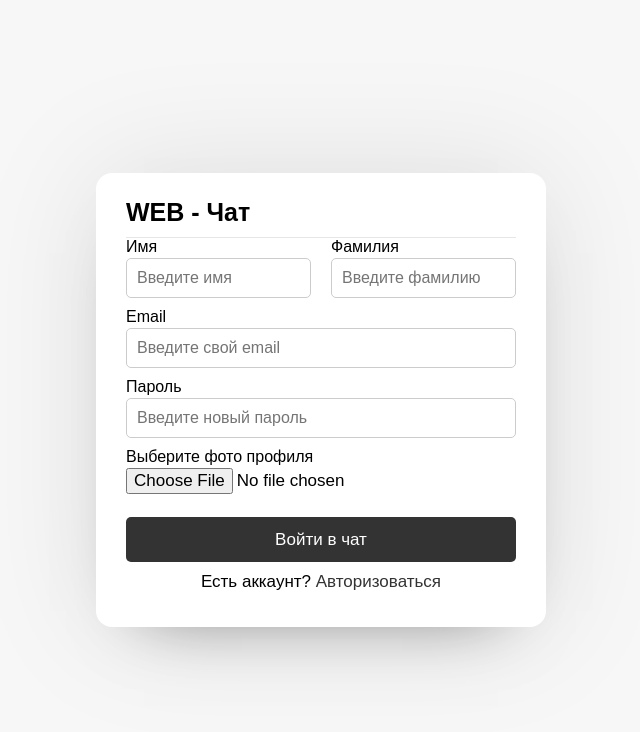
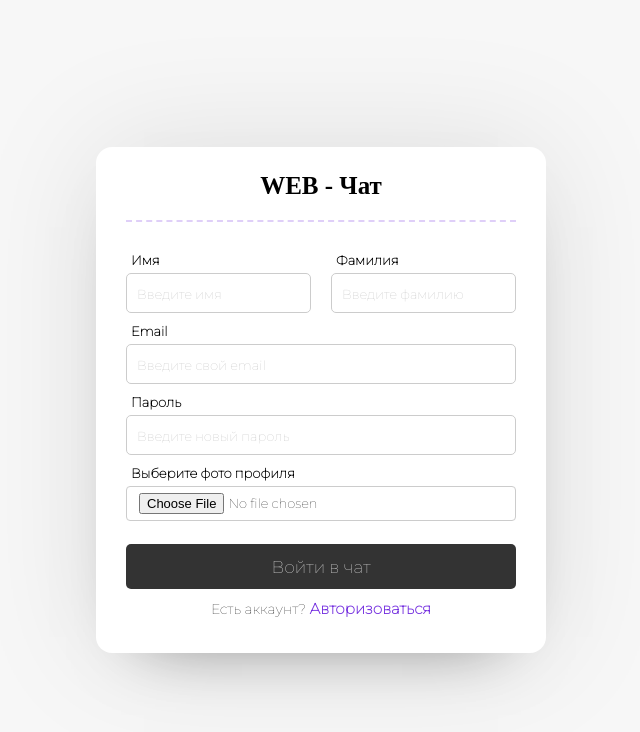
Before and after one commit to Jimbanan/KP_Chat_Web, a PHP site: page /index.html in a window 1280 px wide. Shown: the top 732 px of the page, without its empty margins (319-959 px from the left). Run offline with PHP 8.4, Linux system fonts and the light colour scheme.

Commit message:
Redesign

```diff
--- a/style.css
+++ b/style.css
@@ -1,4 +1,6 @@
-@import url('https://fonts.googleapis.com/css2family=Poppins:wght@200;300;400;500;600&display=swap');
+@import url('https://fonts.googleapis.com/css2?family=Montserrat:wght@100&display=swap');
+/*@import url('https://fonts.googleapis.com/css2family=Poppins:wght@200;300;400;500;600&display=swap');*/
+
 
 * {
     margin: 0;
@@ -30,9 +32,12 @@ body {
 
 .form header {
     font-size: 25px;
+    padding-bottom: 20px;
     font-weight: 600;
-    padding-bottom: 10px;
-    border-bottom: 1px solid #e6e6e6;
+    border-bottom: 2px dashed rgba(95, 16, 218, 0.2);
+    margin-bottom: 30px;
+    text-align: center;
+    font-family: "Times New Roman", sans-serif ;
 }
 
 .form form .error-txt {
@@ -60,6 +65,7 @@ form .name-details .field:last-child {
 }
 
 .form form .field {
+
     display: flex;
     position: relative;
     flex-direction: column;
@@ -67,11 +73,26 @@ form .name-details .field:last-child {
 }
 
 .form form .field label {
-    margin-bottom: 2px;
+
+    margin-bottom: 5px;
+    font-family: 'Montserrat', sans-serif;
+    font-weight: bold;
+    font-size: small;
+    margin-left: 5px;
 }
+
+::-webkit-input-placeholder {
+    font-size: small;
+    opacity: 0.5;
+
+}
+input:focus::-webkit-input-placeholder { color:transparent;}
+
+
 
 .form form .field input {
     outline: none;
+    font-family: 'Montserrat', sans-serif;
 }
 
 .form form .input input {
@@ -81,10 +102,43 @@ form .name-details .field:last-child {
     padding: 0 10px;
     border: 1px solid #ccc;
     border-radius: 5px;
+
 }
 
 .form form .image input {
-    font-size: 17px;
+    font-size: 13px;
+    border: 1px solid #ccc;
+    display: inline-block;
+    padding: 6px 12px;
+    cursor: pointer;
+    border-radius: 4px;
+}
+
+.custom-file-input::-webkit-file-upload-button {
+    visibility: hidden;
+}
+
+.custom-file-input::before {
+    content: 'Выберите файл';
+    display: inline-block;
+    background: linear-gradient(top, #f9f9f9, #e3e3e3);
+    border: 1px solid #999;
+    border-radius: 3px;
+    padding: 5px 8px;
+    outline: none;
+    white-space: nowrap;
+    -webkit-user-select: none;
+    cursor: pointer;
+    text-shadow: 1px 1px #fff;
+    font-weight: 700;
+    font-size: 10pt;
+}
+
+.custom-file-input:hover::before {
+    border-color: rgba(95, 16, 218, 0.58);
+}
+.custom-file-input:active::before {
+    background: -webkit-linear-gradient(top, #e3e3e3, #f9f9f9);
 }
 
 .form form .button input {
@@ -103,10 +157,16 @@ form .name-details .field:last-child {
     text-align: center;
     margin: 10px 0;
     font-size: 17px;
+    font-family: 'Montserrat', sans-serif;
+    font-size: 14px;
+
 }
 
 .form .link a {
-    color: #333;
+    color: rgba(95, 16, 218, 0.87);
+    font-family: 'Montserrat', sans-serif;
+    font-weight: bold;
+    font-size: 15px;
 }
 
 .form .link a:hover {
@@ -128,6 +188,7 @@ form .name-details .field:last-child {
 
 }
 
+
 /*User Area CSS Code*/
 .users {
     padding: 25px 30px;
@@ -139,7 +200,9 @@ form .name-details .field:last-child {
     align-items: center;
     padding-bottom: 20px;
     justify-content: space-between;
-    border-bottom: 1px solid #e6e6e6;
+    border-bottom: 1px solid rgba(95, 16, 218, 0.2);
+    font-family: 'Montserrat', sans-serif;
+
 }
 
 .wrapper img {
@@ -150,21 +213,29 @@ form .name-details .field:last-child {
 :is(.users, .users-list) .content {
     display: flex;
     align-items: center;
+    font-family: 'Montserrat', sans-serif;
+
 }
 
 .users header .content img {
     height: 50px;
     width: 50px;
+    box-shadow: 2px 2px 3px 0px #8f76da;
 }
 
 :is(.users, .users-list) .details {
-    color: #000;
+    color: rgba(47, 40, 65, 0.51);
     margin-left: 15px;
+    font-family: 'Times New Roman', sans-serif;
+
 }
 
 :is(.users, .users-list).details span {
+
     font-size: 18px;
     font-weight: 500;
+    font-family: 'Montserrat', sans-serif;
+
 }
 
 .users header .logout {
@@ -184,14 +255,16 @@ form .name-details .field:last-child {
 }
 
 .users .search .text {
-    font-size: 18px;
+    font-size: 16px;
+    font-family: 'Montserrat', sans-serif;
+
 }
 
 .users .search input {
     position: absolute;
     height: 42px;
     width: calc(100% - 50px);
-    border: 1px solid #ccc;
+    border: 1px solid rgba(95, 16, 218, 0.2);
     padding: 0 13px;
     font-size: 16px;
     border-radius: 5px 0 0 5px;
@@ -218,6 +291,7 @@ form .name-details .field:last-child {
     font-size: 17px;
     border-radius: 0 5px 5px 0;
     transition: all 0.2s ease;
+
 }
 
 .users .search button.active {
@@ -253,15 +327,20 @@ form .name-details .field:last-child {
 .users-list a .content img {
     height: 40px;
     width: 40px;
+    font-family: 'Montserrat', sans-serif;
+
 }
 
 .users-list a .content p {
     color: #67676a;
+    font-family: 'Montserrat', sans-serif;
+
 }
 
 .users-list a .status-dot {
     font-size: 12px;
     color: #468669;
+
 }
 
 .users-list a .status-dot.offline {
```
